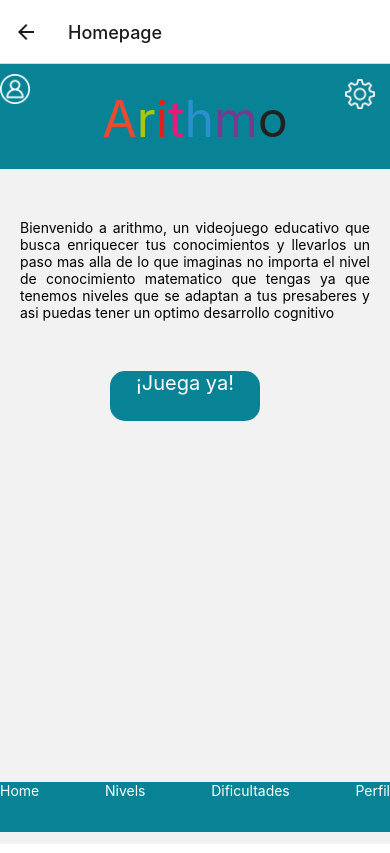
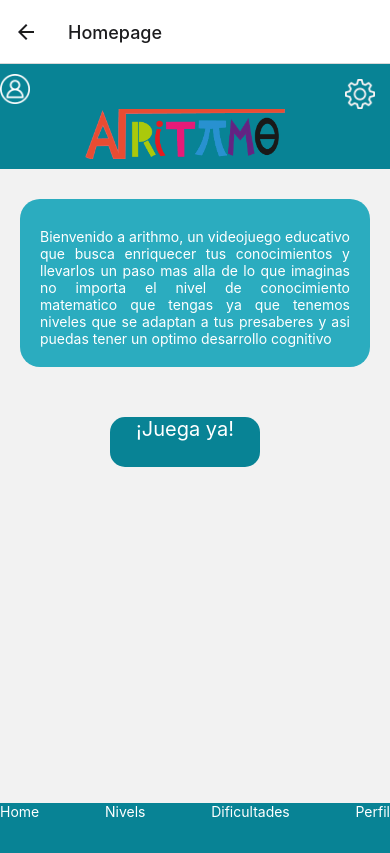
Before and after one commit to Menendez2004/Arithmo_app, a React Native app: screen /HomepageScream in a window 390 px wide. Built offline with nearby package versions, Linux system fonts and the light colour scheme.

Commit message:
homepage

```diff
--- a/app/styles/Homepage.tsx
+++ b/app/styles/Homepage.tsx
@@ -10,33 +10,22 @@ const Homepage = StyleSheet.create({
         textAlign:'justify',
         marginLeft:20,
         marginRight:20,
-        marginTop:50
+        marginTop:29,
+        marginBottom:20,
+        color:'white'
+    },
+    contsub:{
+        backgroundColor:'#2BACBF',
+        width:350,
+        marginLeft:20,
+        borderRadius:20,
+        marginTop:30
     },
     conthome:{
         backgroundColor: '#088395',
         with:100
     },
-    a:{
-        color:'#E84B31'
-    },
-    r:{
-        color:'#AAC813'
-    },
-    i:{
-        color:'#E41E21'
-    },
-    t:{
-        color:'#E61C78'
-    },
-    h:{
-        color:'#2A90CF'
-    },
-    m:{
-        color:'#763A8E'
-    },
-    o:{
-        color:'#212121'
-    },
+
     imgi:{
         width:30,
         height:30,
@@ -55,7 +44,7 @@ const Homepage = StyleSheet.create({
         flexDirection: 'row',
         justifyContent: 'space-between',
         height:50,
-        marginTop:460.5,
+        marginTop:435.5,
     },
     formRegisterTex: {
         backgroundColor: '#088395',
@@ -75,6 +64,17 @@ const Homepage = StyleSheet.create({
     },
     contnav1:{
         color:'white'
+    },
+    imglog:{
+        height:50,
+        width:200,
+        marginLeft:85,
+        marginBottom:10
+    },
+    image:{
+        height:70,
+        width:70,
+        marginTop:20
     }
 
 })
--- a/app/views/index/HomepageScream.tsx
+++ b/app/views/index/HomepageScream.tsx
@@ -12,11 +12,13 @@ export const HomepageScream = () => {
       <View style={Homepage.conthome}>
       <Image style={Homepage.imgi} source={require('../../imgs/users.png')} />
       <Image style={Homepage.imgi2} source={require('../../imgs/settings.png')} />
-      <Text style={Homepage.info}><Text style={Homepage.a}>A</Text><Text style={Homepage.r}>r</Text><Text style={Homepage.i}>i</Text><Text style={Homepage.t}>t</Text><Text style={Homepage.h}>h</Text><Text style={Homepage.m}>m</Text><Text style={Homepage.o}>o</Text></Text>
+      <Image style={Homepage.imglog} source={require('../../imgs/icons.png')} />
     </View>
+    <View style={Homepage.contsub}>
     <Text style={Homepage.sub}>Bienvenido a arithmo, un videojuego educativo que busca enriquecer tus conocimientos y llevarlos un paso mas alla de lo que imaginas
         no importa el nivel de conocimiento matematico que tengas ya que tenemos niveles que se adaptan a tus presaberes y asi puedas tener un optimo desarrollo cognitivo
       </Text>
+    </View>
       <TouchableOpacity>
                         <Text style={Homepage.formRegisterTex} >¡Juega ya!</Text>
                     </TouchableOpacity>
```
